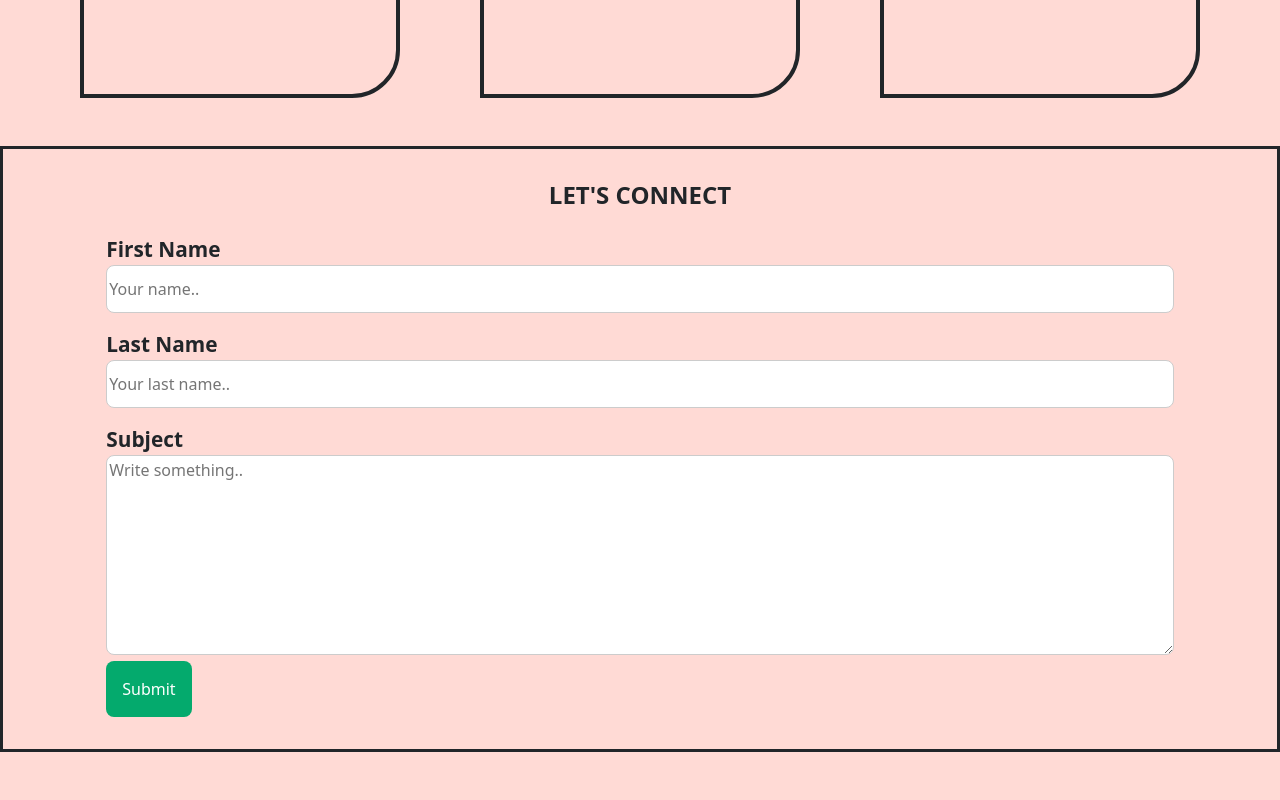
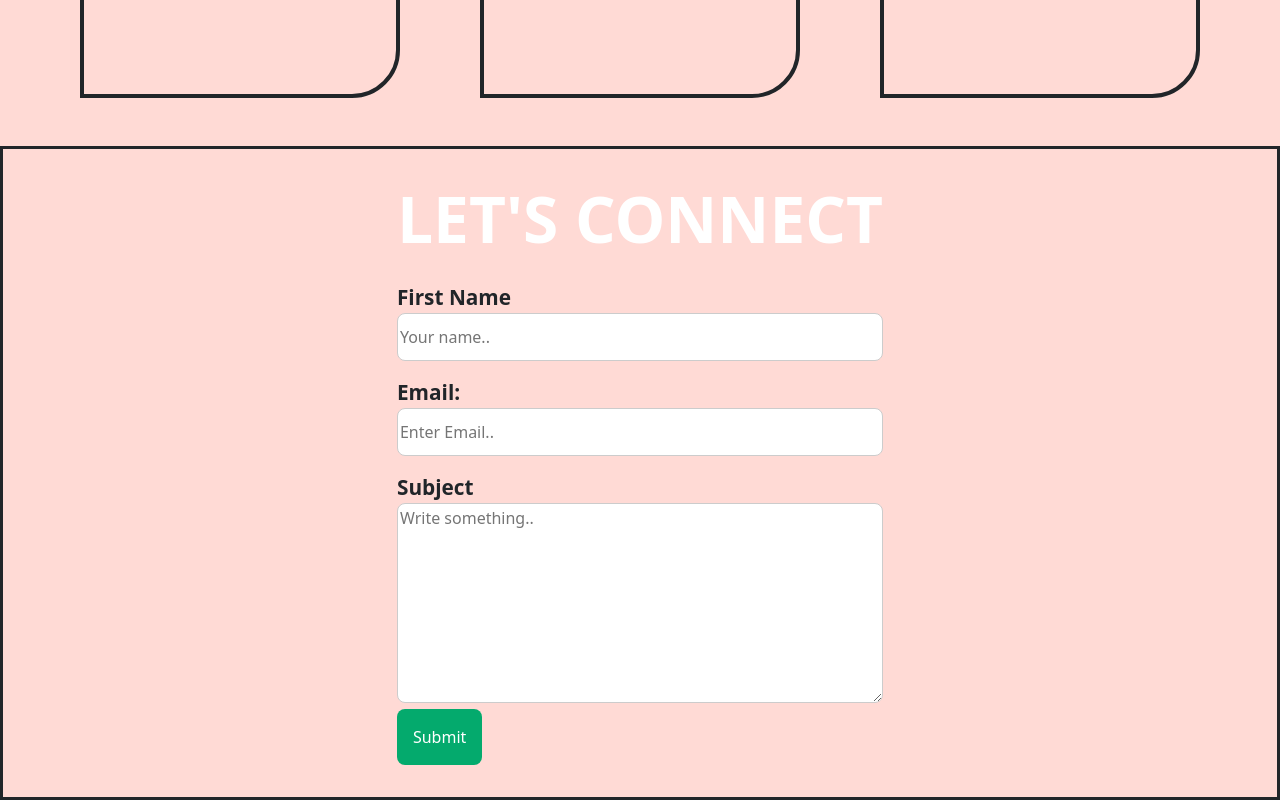
Before and after one commit to gedelao/Ranch-Site, a React (Create React App) app: page /ThankYou in a window 1280 px wide. Shown: the part 823-1623 px from the top of the page. Before the commit the page ends 1575 px from the top, so only its background shows below. Built offline with nearby package versions, Linux system fonts and the light colour scheme.

Commit message:
clean footer codes

```diff
--- a/src/components/Footer.jsx
+++ b/src/components/Footer.jsx
@@ -1,25 +1,141 @@
-import React from 'react'
+import React, { useState } from "react";
 import styles from '../components/stylesheets/Footer.module.css'
 
 function Footer() {
+
+  const [formData, setFormData] = useState({
+    name: "",
+    email: "",
+    message: "",
+  });
+
+    const handleChange = (event) => {
+    setFormData({
+      ...formData,
+      [event.target.name]: event.target.value,
+    });
+  };
+
+  const handleSubmit = (event) => {
+    event.preventDefault();
+    // Here, you can use an API or a back-end service to send the email with the form data.
+    console.log("Form data: ", formData);
+    // Reset the form after submission
+    setFormData({
+      name: "",
+      email: "",
+      message: "",
+    });
+  };
+
   return (
     <div className={styles.footer}>
+      <form onSubmit={handleSubmit}>
         <div className={styles.container}>
       <h1 className={styles.footerHeader}>LET'S CONNECT</h1>
-            <form action="action_page.php">
-    <label for="fname">First Name</label>
-    <input type="text" id="fname" name="firstname" placeholder="Your name.."/>
-
-    <label for="lname">Last Name</label>
-    <input type="text" id="lname" name="lastname" placeholder="Your last name.."/>
-    <label for="subject">Subject</label>
-    <textarea id="subject" name="subject" placeholder="Write something.." style={{height:"200px"}}></textarea>
-
+      <div>
+    <label htmlFor="name">First Name</label>
+    <input
+          type="text"
+          id="name"
+          name="name"
+          placeholder="Your name.."
+          value={formData.name}
+          onChange={handleChange}/>
+      </div>
+          <div>
+    <label htmlFor="email">Email:</label>
+    <input
+      type="email"
+      id="email"
+      name="email"
+      placeholder="Enter Email.."
+      value={formData.email}
+      onChange={handleChange}
+    />
+          </div>
+          <div>
+    <label htmlFor="message">Subject</label>
+    <textarea
+          id="message"
+          placeholder="Write something.."
+          style={{height:"200px"}}
+          name="message"
+          value={formData.message}
+          onChange={handleChange}></textarea>
     <input type="submit" value="Submit"/>
-  </form>
+          </div>
         </div>
+       </form>
     </div>
   )
 }
 
 export default Footer
+
+
+// import React, { useState } from "react";
+
+// const ContactForm = () => {
+//   const [formData, setFormData] = useState({
+//     name: "",
+//     email: "",
+//     message: "",
+//   });
+
+//   const handleChange = (event) => {
+//     setFormData({
+//       ...formData,
+//       [event.target.name]: event.target.value,
+//     });
+//   };
+
+//   const handleSubmit = (event) => {
+//     event.preventDefault();
+//     // Here, you can use an API or a back-end service to send the email with the form data.
+//     console.log("Form data: ", formData);
+//     // Reset the form after submission
+//     setFormData({
+//       name: "",
+//       email: "",
+//       message: "",
+//     });
+//   };
+
+//   return (
+//     <form onSubmit={handleSubmit}>
+//       <div>
+//         <label htmlFor="name">Name:</label>
+//         <input
+//           type="text"
+//           id="name"
+//           name="name"
+//           value={formData.name}
+//           onChange={handleChange}
+//         />
+//       </div>
+//       <div>
+//         <label htmlFor="email">Email:</label>
+//         <input
+//           type="email"
+//           id="email"
+//           name="email"
+//           value={formData.email}
+//           onChange={handleChange}
+//         />
+//       </div>
+//       <div>
+//         <label htmlFor="message">Message:</label>
+//         <textarea
+//           id="message"
+//           name="message"
+//           value={formData.message}
+//           onChange={handleChange}
+//         />
+//       </div>
+//       <button type="submit">Submit</button>
+//     </form>
+//   );
+// };
+
+// export default ContactForm;
--- a/src/components/stylesheets/Footer.module.css
+++ b/src/components/stylesheets/Footer.module.css
@@ -2,7 +2,8 @@
     text-align: center;
     padding-bottom: 1rem;
     font-weight: 700;
-    font-size: 3.5rem;
+    font-size: 4rem;
+    color: white;
 }
 
 .footer {
@@ -14,6 +15,7 @@
 }
 
 input[type=text],
+input[type=email],
 select,
 textarea {
     width: 100%;
@@ -48,7 +50,7 @@ label {
     font-weight: 700;
 }
 
-@media screen and (min-width: 280px) {
+@media screen and (max-width: 280px) {
     .footerHeader {
         font-size: 1.5rem;
     }
@@ -59,3 +61,41 @@ label {
         font-size: 2.4rem;
     }
 }
+
+/* form {
+    display: flex;
+    flex-direction: column;
+    align-items: center;
+    padding: 1em;
+    border: 1px solid lightgray;
+    border-radius: 5px;
+    margin-top: 2rem;
+}
+
+.borderDiv {
+    border: solid;
+}
+
+label {
+    margin-bottom: 0.5em;
+    font-weight: bold;
+}
+
+input[type="text"],
+input[type="email"],
+textarea {
+    width: 100%;
+    padding: 0.5em;
+    margin-bottom: 1em;
+    border: 1px solid lightgray;
+    border-radius: 5px;
+}
+
+button[type="submit"] {
+    padding: 0.5em 1em;
+    background-color: lightblue;
+    color: white;
+    border: none;
+    border-radius: 5px;
+    cursor: pointer;
+} */
```
